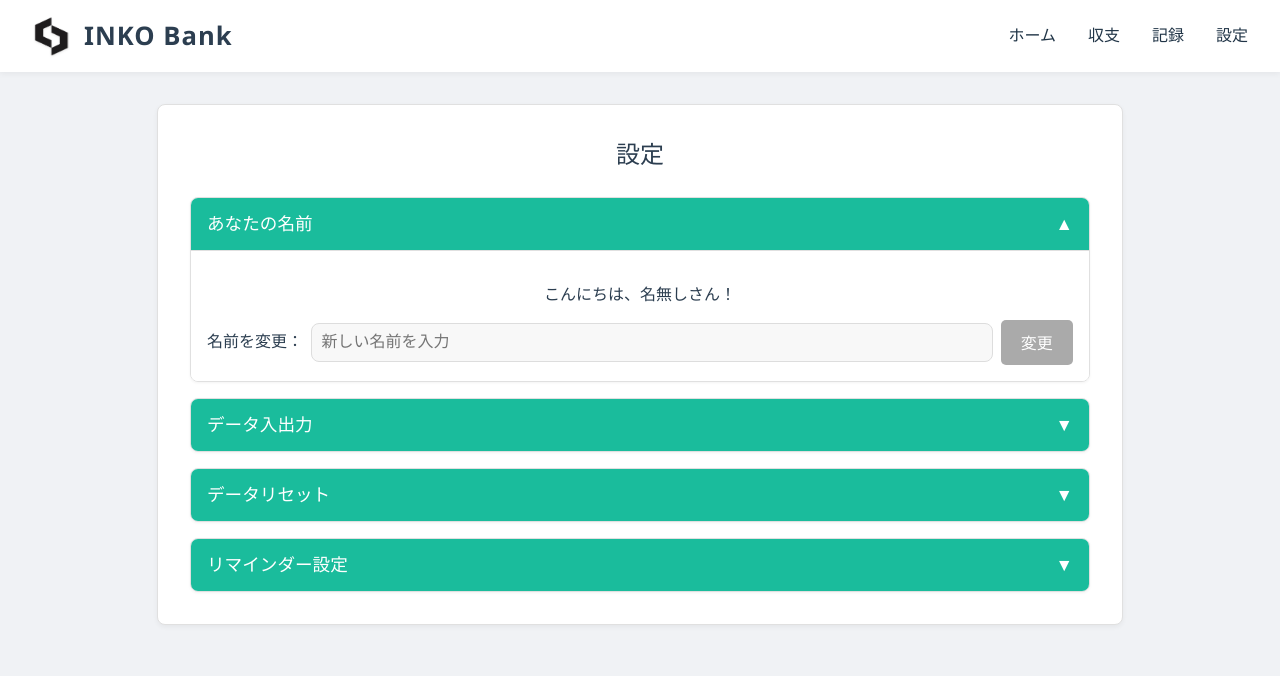
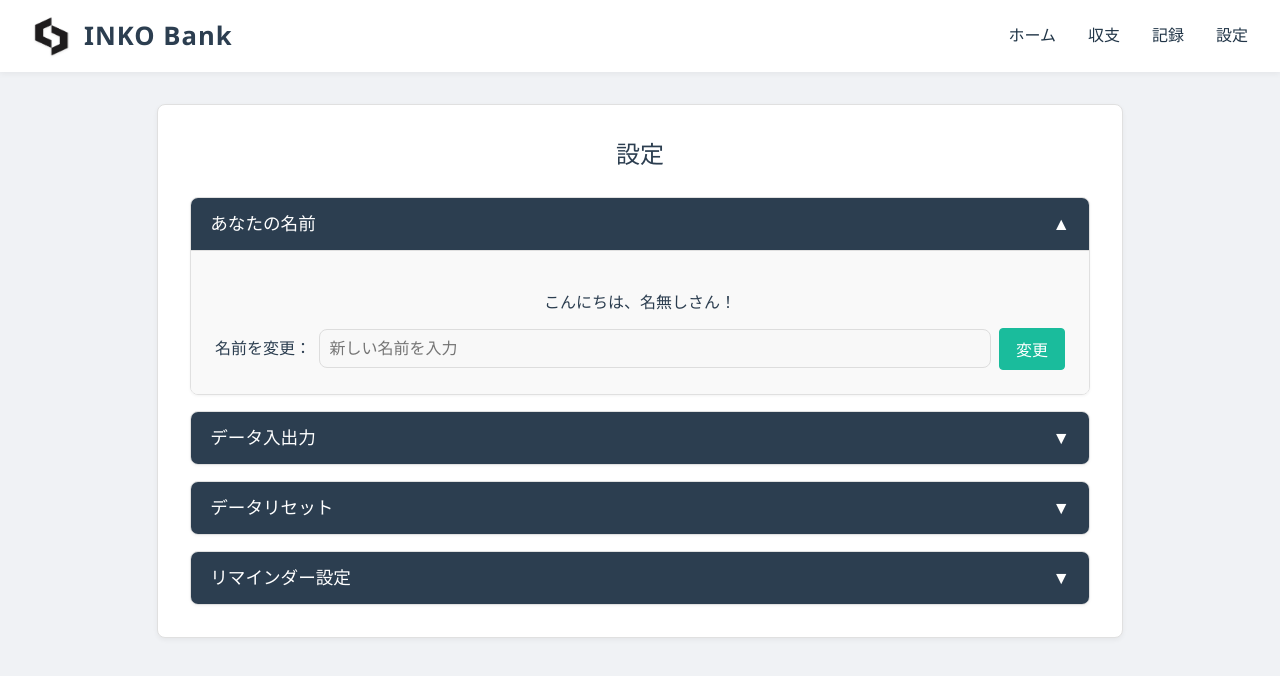
Before and after one commit to noctali168/Vue-kakeiboD, a Vue app: page /notify in a window 1280 px wide. Shown: the top 676 px of the page. Built offline with nearby package versions, Linux system fonts and the light colour scheme.

Commit message:
設定タブの色を変えた

```diff
--- a/src/pages/NotifyPage.vue
+++ b/src/pages/NotifyPage.vue
@@ -24,6 +24,7 @@
           <DataIO />
         </div>
       </section>
+
       <section class="accordion">
         <header @click="toggleSection('reset')" class="accordion-header">
           データリセット
@@ -52,12 +53,12 @@ import ReminderSetting from '../components/ReminderSetting.vue'
 import NameSetting from '../components/NameSetting.vue'
 import Reset from '../components/Reset.vue'
 import BackHome from '../components/BackHome.vue'
-import DataIO from '../components/DataIO.vue' // ★これをインポート
+import DataIO from '../components/DataIO.vue'
 import { ref } from 'vue'
 
 const isOpen = ref({
   name: true,
-  dataIO: false, // ★これを追加
+  dataIO: false,
   reset: false,
   reminder: false,
 })
@@ -65,9 +66,6 @@ const isOpen = ref({
 const toggleSection = (key) => {
   isOpen.value[key] = !isOpen.value[key]
 }
-
-// NameSettingコンポーネントが自身のロジックを持つため、
-// このページの<script>からは関連ロジックを削除してOKです。
 </script>
 
 <style scoped>
@@ -81,10 +79,12 @@ const toggleSection = (key) => {
   max-width: 1400px;
   margin: 0 auto;
 }
+
 :deep(.back-home) {
   margin-top: 0;
   margin-bottom: 1rem;
 }
+
 .notify-page-container {
   max-width: 900px;
   margin: 0 auto;
@@ -94,40 +94,96 @@ const toggleSection = (key) => {
   border-radius: 8px;
   box-shadow: 0 2px 5px rgba(0,0,0,0.05);
 }
+
 h2 {
   text-align: center;
   margin-top: 0;
   margin-bottom: 1.5rem;
   color: #2c3e50;
 }
+
 .accordion {
   border: 1px solid #e0e0e0;
   border-radius: 8px;
   margin-top: 1rem;
   overflow: hidden;
   box-shadow: 0 1px 3px rgba(0,0,0,0.05);
+  transition: all 0.3s ease;
 }
+
 .accordion:first-of-type {
   margin-top: 0;
 }
+
 .accordion-header {
-  background-color: #1abc9c;
+  /* ★ボタンの視認性を高めるため色を変更 */
+  background-color: #2c3e50;
   color: white;
-  padding: 0.8rem 1rem;
+  padding: 0.8rem 1.2rem; /* 少しパディングを調整 */
   font-weight: bold;
   cursor: pointer;
   display: flex;
   justify-content: space-between;
+  align-items: center; /* アイコンを中央揃え */
   user-select: none;
   font-size: 1.1rem;
   transition: background-color 0.2s ease;
 }
+
 .accordion-header:hover {
-  background-color: #16a085;
+  /* ★ホバー時の色を変更 */
+  background-color: #34495e;
 }
+
 .accordion-content {
-  padding: 1rem;
-  background: #ffffff;
+  /* ★コンテンツエリアの背景色を少し変更 */
+  padding: 1.5rem; /* パディングを調整 */
+  background: #f9f9f9;
   border-top: 1px solid #e0e0e0;
 }
+
+/*
+ * ★子コンポーネント内のボタンを見やすくするためのスタイル
+ * :deep() を使うことで、このコンポーネントのスコープ付きCSSの影響を
+ * 子コンポーネントまで届かせることができます。
+ * 子コンポーネント側で button タグや .button クラスを使っていると仮定しています。
+*/
+:deep(.accordion-content button),
+:deep(.accordion-content .button) {
+  display: inline-block;
+  font-weight: bold;
+  text-align: center;
+  white-space: nowrap;
+  vertical-align: middle;
+  user-select: none;
+  border: 1px solid transparent;
+  padding: 0.5rem 1rem;
+  font-size: 1rem;
+  border-radius: 0.25rem;
+  cursor: pointer;
+  transition: color 0.15s ease-in-out, background-color 0.15s ease-in-out, border-color 0.15s ease-in-out, box-shadow 0.15s ease-in-out;
+
+  /* ★ボタンの配色を変更 */
+  color: #fff;
+  background-color: #1abc9c; /* 明るい緑がかった青 */
+  border-color: #1abc9c;
+}
+
+:deep(.accordion-content button:hover),
+:deep(.accordion-content .button:hover) {
+  /* ★ホバー時の色 */
+  background-color: #16a085; /* 少し濃い色 */
+  border-color: #16a085;
+}
+
+/* 赤系のボタン（削除など）が必要な場合 */
+:deep(.accordion-content .button-danger) {
+    background-color: #e74c3c;
+    border-color: #e74c3c;
+}
+
+:deep(.accordion-content .button-danger:hover) {
+    background-color: #c0392b;
+    border-color: #c0392b;
+}
 </style>
```
